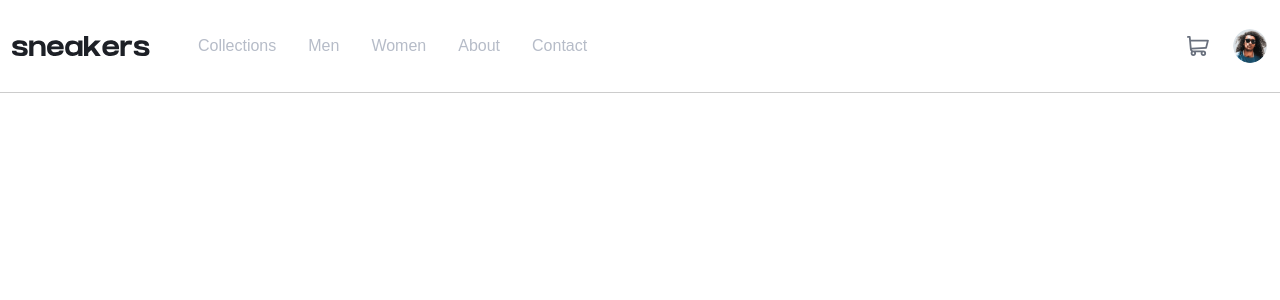
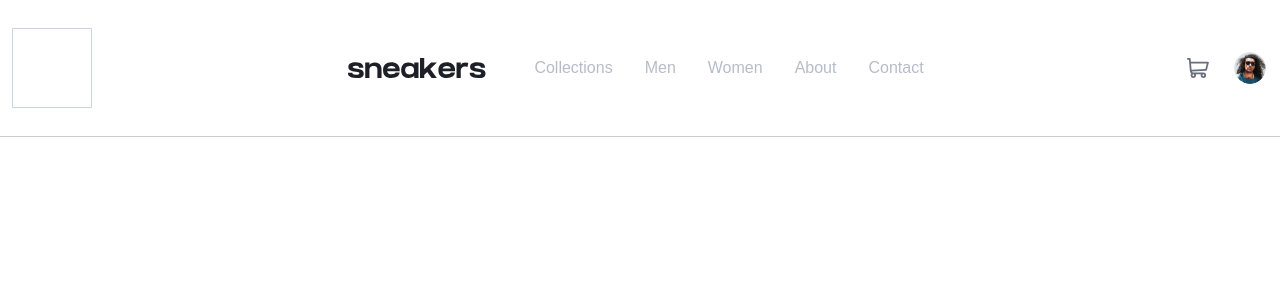
Before and after one commit to Tobbs101/fe-mentor-ecommerce-challenge, a React (Create React App) app: page / in a window 1280 px wide. Shown: the top 300 px of the page. Built offline with nearby package versions, Linux system fonts and the light colour scheme.

Commit message:
changes to cart

```diff
--- a/src/components/header/Header.jsx
+++ b/src/components/header/Header.jsx
@@ -5,9 +5,11 @@ import CartIcon from "../../assets/icon-cart.svg";
 import Avatar from "../../assets/image-avatar.png";
 import Menu from "../../assets/icon-menu.svg";
 import useWindowDimensions from "../../hooks/useWindowSize";
+import Cart from "../cart/Cart";
 
 const Navbar = ({ toggleNav, setToggleNav }) => {
   const [showNavItemID, setShowNavItemID] = useState(null);
+  const [showCart, setShowCart] = useState(false);
   const { width } = useWindowDimensions();
 
   console.log(width);
@@ -16,8 +18,9 @@ const Navbar = ({ toggleNav, setToggleNav }) => {
   return (
     <div
       style={{ borderBottom: "1px solid #ccc" }}
-      className="flex py-7 items-center justify-between px-3"
+      className="relative flex py-7 items-center justify-between px-3"
     >
+      <Cart width={width} />
       <div className="flex gap-5 items-center">
         {width < 745 && (
           <button
@@ -63,7 +66,7 @@ const Navbar = ({ toggleNav, setToggleNav }) => {
         <img
           src={Avatar}
           alt="avatar"
-          className="border border-transparent h-9 w-9 hover:border-customOrange duration-200 cursor-pointer rounded-full"
+          className="border-2 border-transparent h-9 w-9 hover:border-customOrange duration-200 cursor-pointer rounded-full"
         />
       </div>
     </div>
```
